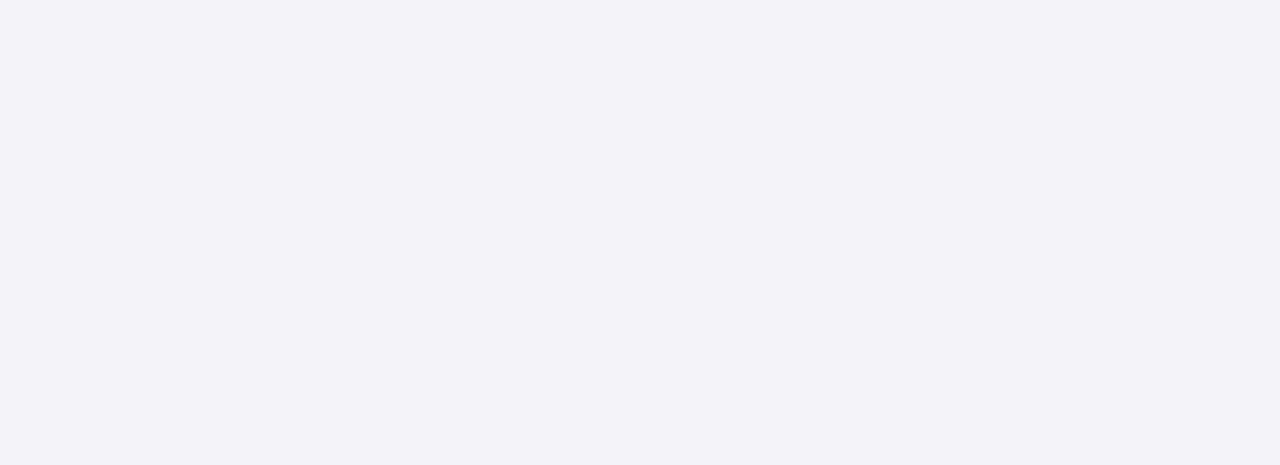
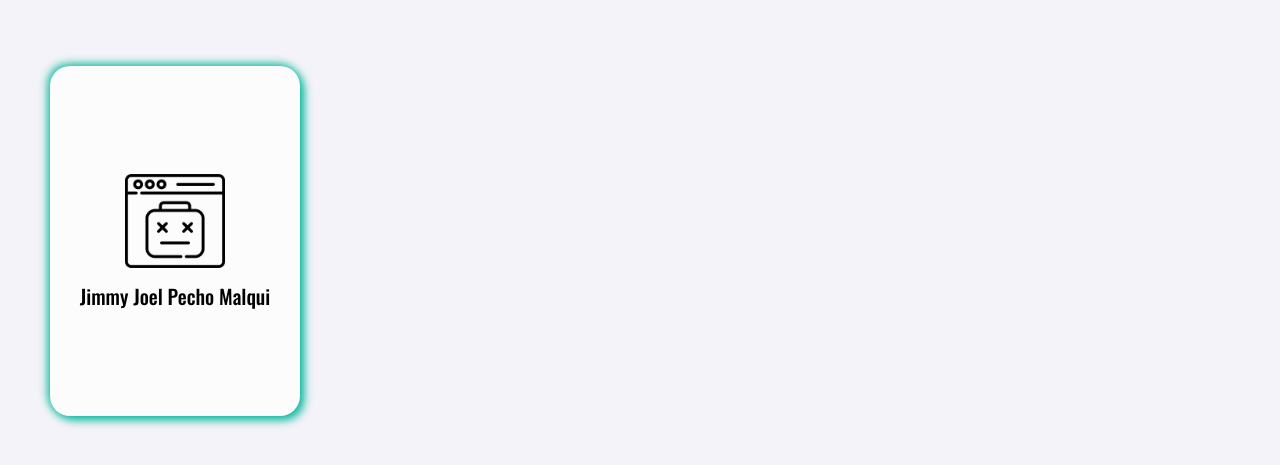
Before and after one commit to jpmjim/react-webjoras, a React (Create React App) app: page / in a window 1280 px wide. Shown: the part 715-1180 px from the top of the page. Built offline with nearby package versions, Linux system fonts and the light colour scheme.

Commit message:
card de nosotros

```diff
--- a/src/components/About.jsx
+++ b/src/components/About.jsx
@@ -1,9 +1,14 @@
 import React from 'react';
+import user from '../assets/img/not-found.png';
 
 const About = () => {
   return (
     <section className='about'>
       <h2>Sobre Nosotros</h2>
+      <section className='about__miembro'>
+        <img src={user} alt="" />
+        <p>Jimmy Joel Pecho Malqui</p>
+      </section>
     </section>
   );
 }
--- a/src/styles/sass/components/_about.scss
+++ b/src/styles/sass/components/_about.scss
@@ -7,4 +7,26 @@
     font-size: 3rem;
     color: $primary-color;
   }
+  &__miembro {
+    display: flex;
+    flex-direction: column;
+    justify-content: center;
+    align-items: center;
+    margin: 60px 30px;
+    padding: 20px;
+    width: 250px;
+    height: 350px;
+    box-shadow: 0.4em 0.4em 1em $primary-color,
+                -0.2em -0.2em 1em $primary-color;
+    border-radius: 20px;
+    background-color: #fcfcfc;
+    img {
+      width: 100px;
+      height: 100px;
+    }
+    p {
+      margin-top: 10px;
+      font-size: 2rem;
+    }
+  }
 }
```
